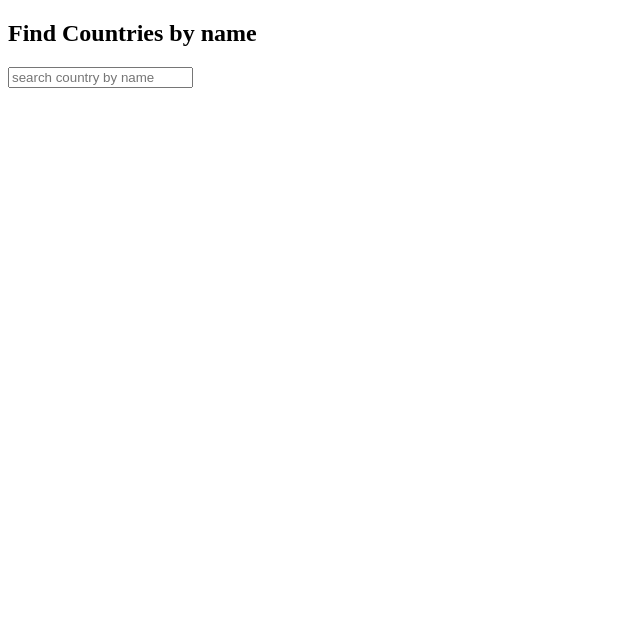
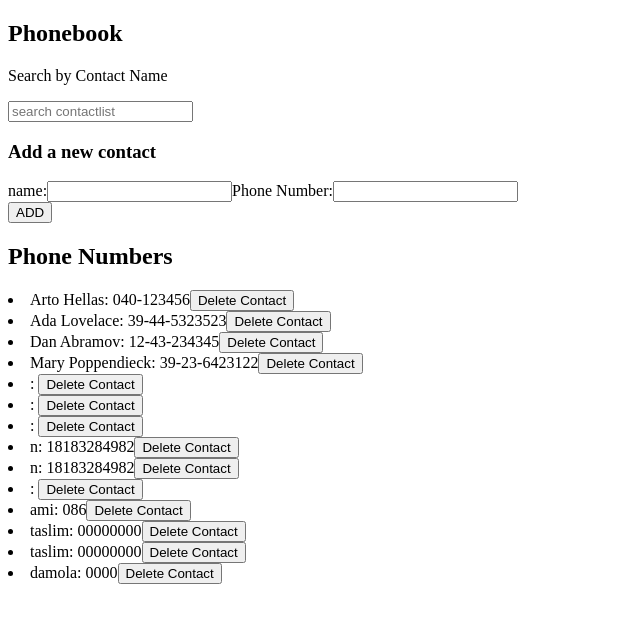
Before and after one commit to aminatfowokebalogun/fullstackopenexercises, a React (Create React App) app: page / in a window 1280 px wide. Shown: the top 622 px of the page, without its empty margins (0-640 px from the left). Built offline with nearby package versions, Linux system fonts and the light colour scheme; no server answers; data requests are answered from the project's data file.

Commit message:
create contacts, file for server communication

```diff
--- /dev/null
+++ b/db.json
@@ -0,0 +1,66 @@
+{
+  "details": [
+    {
+      "name": "Arto Hellas",
+      "number": "040-123456",
+      "id": 1
+    },
+    {
+      "name": "Ada Lovelace",
+      "number": "39-44-5323523",
+      "id": 2
+    },
+    {
+      "name": "Dan Abramov",
+      "number": "12-43-234345",
+      "id": 3
+    },
+    {
+      "name": "Mary Poppendieck",
+      "number": "39-23-6423122",
+      "id": 4
+    },
+    {
+      "id": 5
+    },
+    {
+      "id": 6
+    },
+    {
+      "id": 7
+    },
+    {
+      "name": "n",
+      "number": "18183284982",
+      "id": 8
+    },
+    {
+      "name": "n",
+      "number": "18183284982",
+      "id": 9
+    },
+    {
+      "id": 10
+    },
+    {
+      "name": "ami",
+      "number": "086",
+      "id": 11
+    },
+    {
+      "name": "taslim",
+      "number": "00000000",
+      "id": 12
+    },
+    {
+      "name": "taslim",
+      "number": "00000000",
+      "id": 13
+    },
+    {
+      "name": "damola",
+      "number": "0000",
+      "id": 14
+    }
+  ]
+}
--- a/package.json
+++ b/package.json
@@ -35,5 +35,8 @@
       "last 1 firefox version",
       "last 1 safari version"
     ]
+  },
+  "devDependencies": {
+    "json-server": "^0.17.0"
   }
 }
--- a/src/App.js
+++ b/src/App.js
@@ -1,46 +1,63 @@
 import React, {useState, useEffect}  from 'react';
 import axios from 'axios';
-import CountriesName from './CountriesName';
-import CountriesDetails from './CountriesDetails';
+import ContactList from './ContactList';
+import Form from './Form';
+import SearchBar from './SearchBar';
+import contactsservices from './services/contactsinfo';
+
+
 
 const App = () => {
-  //states for api and search-query-input
-  const [countries, setCountries] = useState([]);
-  const [searchCountry, setSearchCoutry] = useState('');
+  const [persons, setPersons] = useState([]);
+  const [newName, setNewName] = useState('');
+  const [newNumber, setNewNumber] = useState('');
+  const [search, setSearch] = useState('');
 
-  //search event handler
-  const onSearch =(event)=>{
-    setSearchCoutry(event.target.value)
-    //console.log(searchCountry)
+
+  useEffect(()=>{
+      contactsservices.getAll()
+      .then(response => setPersons(response.data))
+  },[]);
+
+  //a new object that accepts the value of the contacts info inputted
+  const contactObject = {
+    name: newName,
+    number: newNumber
   }
 
-  //data fetch with axios
-  useEffect(()=>{
-    axios.get('https://restcountries.com/v3.1/all')
-    .then(countrynames => setCountries(countrynames.data))
-    //console.log(countries)
-  }, [])
+    const onSubmit=(event)=>{
+      event.preventDefault()
+      //alert(contactObject.number);
+      contactsservices.createContact(contactObject)
+      .then(res=> res.data)
+      //onsubmit input values should be empty strings
+      setNewName('')
+      setNewNumber('')
+    }
 
-  //filter function of the countries API data
-  const filteredCountries = countries.filter((country)=>
-  { return country.name.common.toLowerCase().includes(searchCountry.toLowerCase()) })
+    const onSearch=(event)=>{
+      setSearch(event.target.value)
+      //console.log(search)
+    }
+
+    //condition for filtering
+
+
+
 
   return (
     <>
       <div>
-        <h2>Find Countries by name</h2>
-        <input type='search' placeholder='search country by name' onChange={onSearch} value={searchCountry}/>
-      </div>
+        <h2>Phonebook</h2>
 
-      <div>
-        {/*******condition for display depending search input length******************************** */}
-        {
-            ((searchCountry).length < 9) ? <p><CountriesName countriesname={filteredCountries} search={searchCountry} /></p> :
-            <div>
-              <CountriesDetails countries={filteredCountries}/>
-            </div>
-        }
-      </div>
+        <SearchBar onSearch={onSearch} search={search}/>
+
+        <Form onSubmit={onSubmit} newName={newName} newNumber={newNumber}
+              setNewName={setNewName} setNewNumber={setNewNumber}
+          />
+      <h2>Phone Numbers</h2>
+          <ContactList filteredNames={persons} />
+    </div>
     </>
   );
 }
--- /dev/null
+++ b/src/ContactList.jsx
@@ -0,0 +1,35 @@
+import React from "react";
+import contactservices from './services/contactsinfo';
+
+const ContactList =({filteredNames})=>{
+
+const getId = filteredNames?.map((name,i)=> name.id)
+
+const handleDelete =()=>{
+    console.log(getId)
+}
+
+    return(
+        <>
+            {/******************array mapping**************** */}
+                {
+                    filteredNames?.map ((person, i)=>(
+                    <React.Fragment key={i}>
+                        <li>
+                            {person.name}: {person.number}
+                            <span>
+                                <button onClick={handleDelete}>
+                                    Delete Contact
+                                </button>
+                            </span>
+                        </li>
+                    </React.Fragment>
+                    ) )
+
+                }
+
+        </>
+    )
+}
+
+export default ContactList;
--- a/src/CountriesDetails.jsx
+++ /dev/null
@@ -1,27 +0,0 @@
-import React from 'react';
-
-
-const CountriesDetails =({countries})=>{
-
-    return(
-        <>
-            {
-                countries.map((country, i)=>
-                    <ul key={i}>
-                        <li>Country: {country.name.common}</li>
-                        <li>Officialy: {country.name.official}</li>
-                        <li>Country Status: {country.status }</li>
-                        <li>Independent: {country.independent }</li>
-                        <li>Capital: {country.capital }</li>
-                        <li>Region: {country.region }</li>
-                        <li>
-                            <img alt='countryimage' src={country.coatOfArms.png} style={{width:'30%',height:'30%'}}/>
-                        </li>
-                    </ul>
-                )
-            }
-        </>
-    )
-}
-
-export default CountriesDetails;
--- a/src/CountriesName.jsx
+++ /dev/null
@@ -1,72 +0,0 @@
-import React, {useState} from "react";
-import axios from "axios";
-
-//variables
-let OPENWEATHER_APIKEY = 'd9fc355d852eb3441b086bdfd1bc322a';
-let OPENWEATHER_URL = 'https://api.openweathermap.org/data/2.5/weather?q=';
-
-//wWHAT I DID: THE SEARCH INPUT PASSED AS PROPS TO THIS COMPONENT IS PASSED
-//AS A TEMPLATE STRING TO THE WEATHER API, THEREFORE ON CLICK GIVES THE
-//CORRESPONDING INFO OF COUNTRY INPUTTED IN SEARCH BAR
-
-const CountriesName=({countriesname, search})=>{
-    //sttates for weatherapi, for search query from input passed as props
-    const [countryinfo, setCountryInfo] = useState(true);
-    const [countryCity, setCountryCity] = useState('');
-    const [weatherInfo, setWeatherInfo] = useState({})
-
-    //handles what happens when button is clicked
-    const handleClick =()=>{
-        setCountryInfo(!countryinfo)
-        setCountryCity(search.toLowerCase())
-       // console.log(search)
-        axios.get(`${OPENWEATHER_URL}${countryCity}&appid=${OPENWEATHER_APIKEY}`)
-        .then(response => setWeatherInfo(response.data))
-    }
-
-    return(
-            <>
-                {
-                    countriesname.map((countryname,i)=>
-                        <div key={i}>
-                            <p>{countryname.name.common}
-                                <button onClick={handleClick}>{countryinfo ? 'Show Country Details & City Forecast' : 'Hide' } Country's details</button>
-                            </p>
-                            {/*********this section handles display of certain info************************ */}
-                            <p>
-                                {
-                                    countryinfo ? null :
-                                    <ul>
-                                        Capital: {countryname.capital }
-                                        <li>Officialy: {countryname.name.official}</li>
-                                        <li>Country Status: {countryname.status }</li>
-                                        <li>Independent: {countryname.independent }</li>
-                                        <li>Capital: {countryname.capital }</li>
-                                        <li>Region: {countryname.region }</li>
-                                        <li>
-                                        <img alt='countryimage' src={countryname.coatOfArms.png} style={{width:'30%',height:'30%'}}/>
-                                        </li>
-                                        <li>{weatherInfo ? weatherInfo.name :  null}</li>
-                                        <li>Temperature: {weatherInfo.main ? weatherInfo.main.temp :  null} Celcius</li>
-                                        <li>
-                                            <img alt='weather-icon'
-                                                src={weatherInfo.weather ? weatherInfo.weather[0].icon : null}
-                                                style={{width:'20%', height:'20%'}}
-                                            />
-                                        </li>
-                                        <li>
-                                            Wind: {weatherInfo.wind ? weatherInfo.wind.speed : null}m/s
-                                        </li>
-
-                                    </ul>
-                                }
-                            </p>
-                        </div>
-                    )
-                }
-               </>
-
-    )
-}
-
-export default CountriesName;
--- /dev/null
+++ b/src/Form.jsx
@@ -0,0 +1,28 @@
+import React from "react";
+import contactservices from './services/contactsinfo';
+
+const Form =({newName, newNumber,onSubmit,setNewName,setNewNumber})=>{
+
+
+
+    return(
+        <>
+        <form onSubmit={onSubmit}>
+          <h3> Add a new contact</h3>
+          <div>
+            name:
+            <input value={newName} onChange={(event)=> setNewName(event.target.value)} required/>
+            Phone Number:
+            <input value={newNumber} onChange={(event)=> setNewNumber(event.target.value)} type='number' required/>
+        </div>
+            <div>
+                <button type="submit">
+                    ADD
+                </button>
+            </div>
+      </form>
+        </>
+    )
+}
+
+export default Form;
--- /dev/null
+++ b/src/SearchBar.jsx
@@ -0,0 +1,14 @@
+import React from "react";;
+
+const SearchBar =({onSearch, search})=>{
+    return(
+        <>
+            <div>
+                Search by Contact Name
+                <p><input type='search' placeholder='search contactlist' onChange={onSearch} value={search}/></p>
+            </div>
+        </>
+    )
+}
+
+export default SearchBar;
--- /dev/null
+++ b/src/services/contactsinfo.js
@@ -0,0 +1,19 @@
+import axios from 'axios'
+const baseUrl = 'http://localhost:3001/details';
+
+const getAll = () => {
+  return axios.get(`${baseUrl}`)
+}
+
+const createContact =(contactObject)=>{
+  return axios.post(`${baseUrl}`, contactObject)
+}
+
+const deleteContact = (id, contactObject)=>{
+  return axios.delete(`${baseUrl}/${id}`,contactObject)
+}
+
+
+export default {
+  getAll, createContact, deleteContact
+}
```
Also changed, not shown: 1 other file (tests, documents, lock files or other folders).
